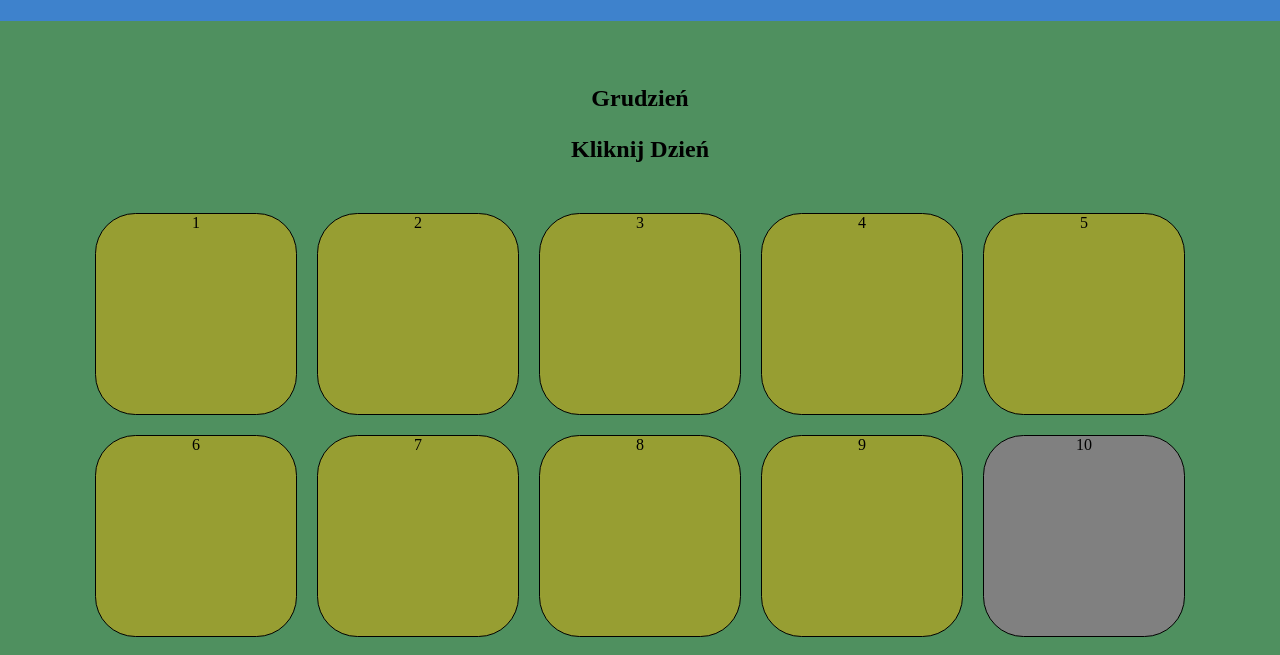
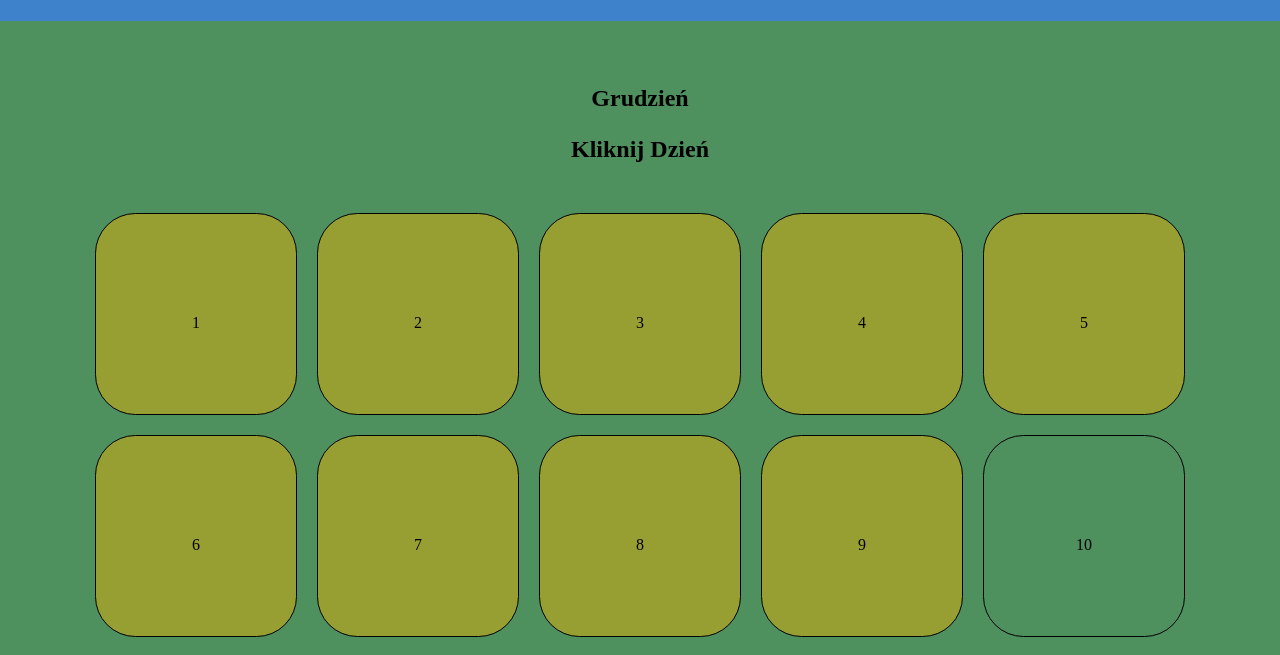
Before and after one commit to Johngtka/advent-calendar, a plain HTML site: page index.html in a window 1280 px wide. Shown: the part 99-754 px from the top of the page. Drawn offline with Linux system fonts and the light colour scheme.

Commit message:
another display on days off calendar

```diff
--- a/script.js
+++ b/script.js
@@ -121,7 +121,7 @@ window.onload = () => {
                         data
                     }))
                 }
-                dayElement.innerText = i
+                dayElement.innerHTML = '<p>' + i + '</p>'
                 mainElement.appendChild(dayElement)
             }
         } else {
--- a/style.css
+++ b/style.css
@@ -89,7 +89,7 @@ box-shadow: 0px 0px 100px 8px rgba(66, 68, 90, 1);
 }
 
 .disable {
-    background-color: gray;
+    background-color: #4f905f;
 }
 
 footer {
```
